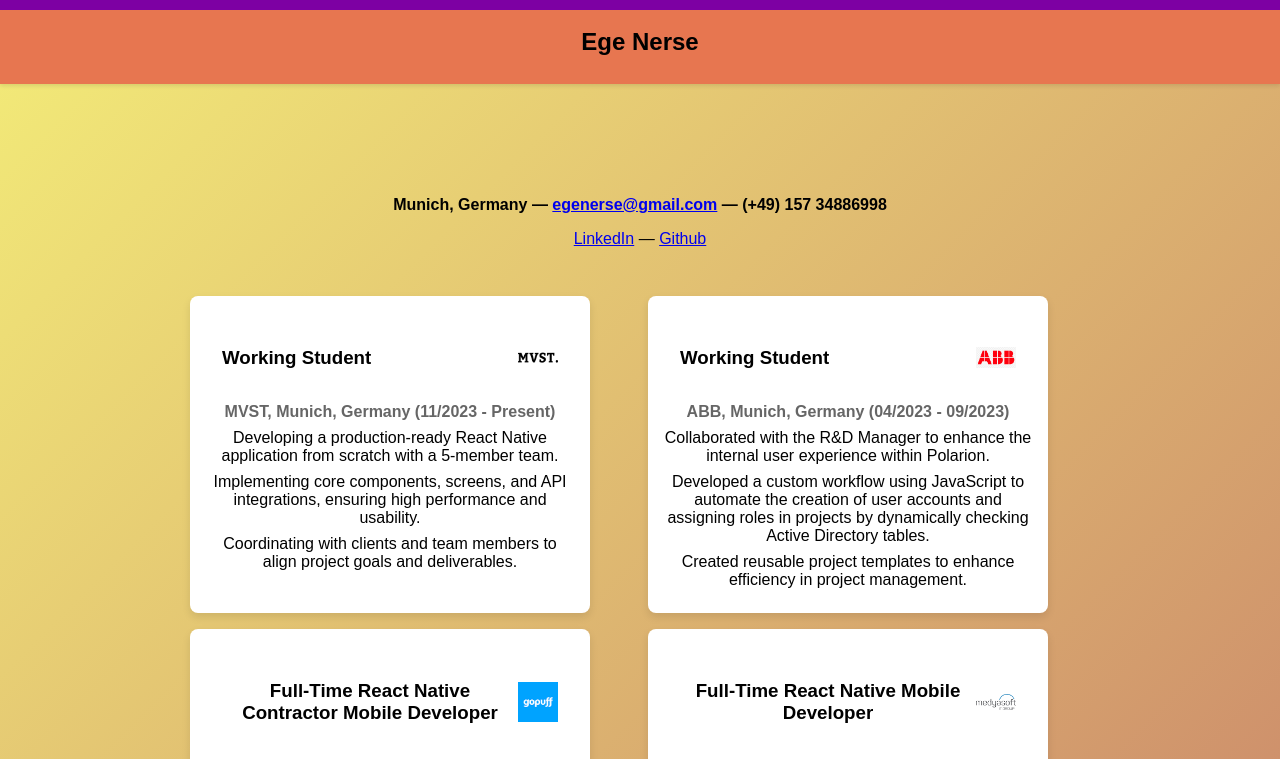
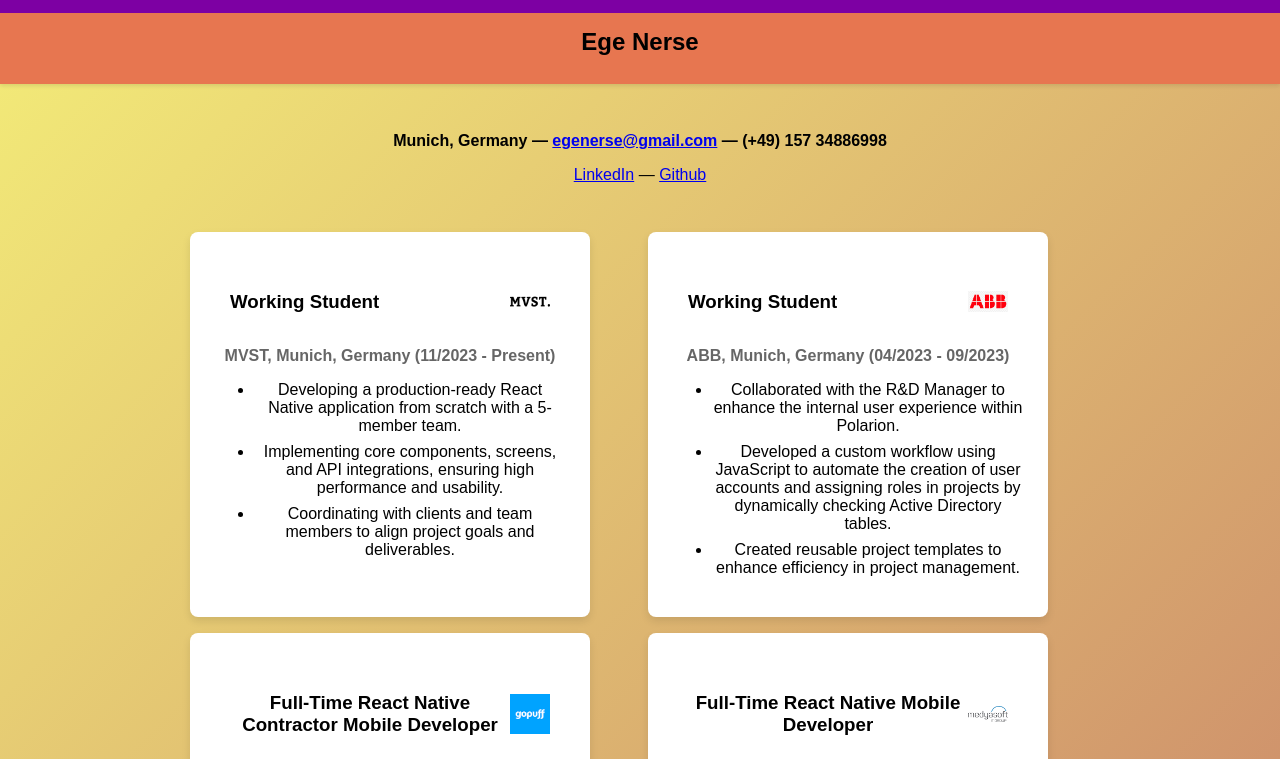
Before and after one commit to egenerse/egenerse.github.io, a React (Vite) app: page / in a window 1280 px wide. Shown: the top 759 px of the page. Built offline with nearby package versions, Linux system fonts and the light colour scheme.

Commit message:
add some styling

```diff
--- a/src/App.tsx
+++ b/src/App.tsx
@@ -6,7 +6,6 @@ import Home from "./pages/Home";
 
 const AppContainer = styled.div`
   background: linear-gradient(135deg, #f3ec78, #af4261);
-  min-height: 100vh;
 `;
 
 const ProgressBar = styled(motion.div)`
@@ -14,10 +13,10 @@ const ProgressBar = styled(motion.div)`
   top: 0;
   left: 0;
   right: 0;
-  height: 10px;
+  height: 0.8rem;
   background: #7d00a3;
   transform-origin: 0%;
-  z-index: 20;
+  z-index: 1;
 `;
 
 const App: React.FC = () => {
--- a/src/components/Card.tsx
+++ b/src/components/Card.tsx
@@ -3,12 +3,11 @@ import styled from "@emotion/styled";
 
 const CardContainer = styled.div`
   background: white;
-  padding: 1rem;
+  padding: 1.5rem;
   margin: 0rem;
   box-shadow: 0 4px 8px rgba(0, 0, 0, 0.1);
   border-radius: 8px;
   max-width: 400px;
-  width: 100%;
   box-sizing: border-box;
   transition: transform 0.3s ease, box-shadow 0.3s ease;
 
@@ -57,9 +56,14 @@ const Card: React.FC<CardProps> = ({ title, subtitle, content, logo }) => {
         {logo && <Logo src={logo} alt={logo} />}
       </CardHeader>
       {subtitle && <CardSubtitle>{subtitle}</CardSubtitle>}
-      {content.map((text, index) => (
-        <CardContent key={index}>{text}</CardContent>
-      ))}
+
+      <ul>
+        {content.map((text, index) => (
+          <li key={index}>
+            <CardContent>{text}</CardContent>
+          </li>
+        ))}
+      </ul>
     </CardContainer>
   );
 };
--- a/src/components/MiniGames.tsx
+++ b/src/components/MiniGames.tsx
@@ -7,7 +7,6 @@ const GameContainer = styled.div`
   flex-direction: column;
   align-items: center;
   justify-content: center;
-  min-height: 100vh;
   padding-top: 4rem;
 `;
 
--- a/src/components/Navbar.tsx
+++ b/src/components/Navbar.tsx
@@ -10,7 +10,6 @@ const NavbarContainer = styled(motion.nav)`
   opacity: 1;
   padding: 0.5rem;
   box-shadow: 0 2px 4px rgba(0, 0, 0, 0.1);
-  z-index: 10;
   display: flex;
   flex-direction: column;
   justify-content: center;
@@ -42,7 +41,6 @@ const Navbar = () => {
     <NavbarContainer
       initial={{ opacity: 1 }}
       animate={{ opacity: show ? 1 : 0, y: show ? 0 : -100 }}
-      // variants={variants}
     >
       <h1>Ege Nerse</h1>
     </NavbarContainer>
--- a/src/components/PersonalData.tsx
+++ b/src/components/PersonalData.tsx
@@ -1,11 +1,12 @@
 import styled from "@emotion/styled";
 
 const Container = styled.div`
-  margin-top: 2rem;
+  margin-top: 3rem;
 `;
 const Header = styled.div`
   font-weight: bold;
 `;
+
 export default function PersonalData() {
   return (
     <Container>
@@ -15,8 +16,16 @@ export default function PersonalData() {
         34886998
       </Header>
       <p>
-        <a href="https://www.linkedin.com/in/ege-nerse-b81aba115/">LinkedIn</a>{" "}
-        — <a href="https://github.com/egenerse">Github</a>
+        <a
+          href="https://www.linkedin.com/in/ege-nerse-b81aba115/"
+          target="_blank"
+        >
+          LinkedIn
+        </a>{" "}
+        —{" "}
+        <a href="https://github.com/egenerse" target="_blank">
+          Github
+        </a>
       </p>
     </Container>
   );
--- a/src/pages/Home.tsx
+++ b/src/pages/Home.tsx
@@ -9,10 +9,8 @@ const Container = styled.div`
   flex-direction: column;
   align-items: center;
   justify-content: center;
-  padding-top: 5rem;
   text-align: center;
   width: 100%;
-  z-index: 10;
 `;
 
 const Home: React.FC = () => {
```
